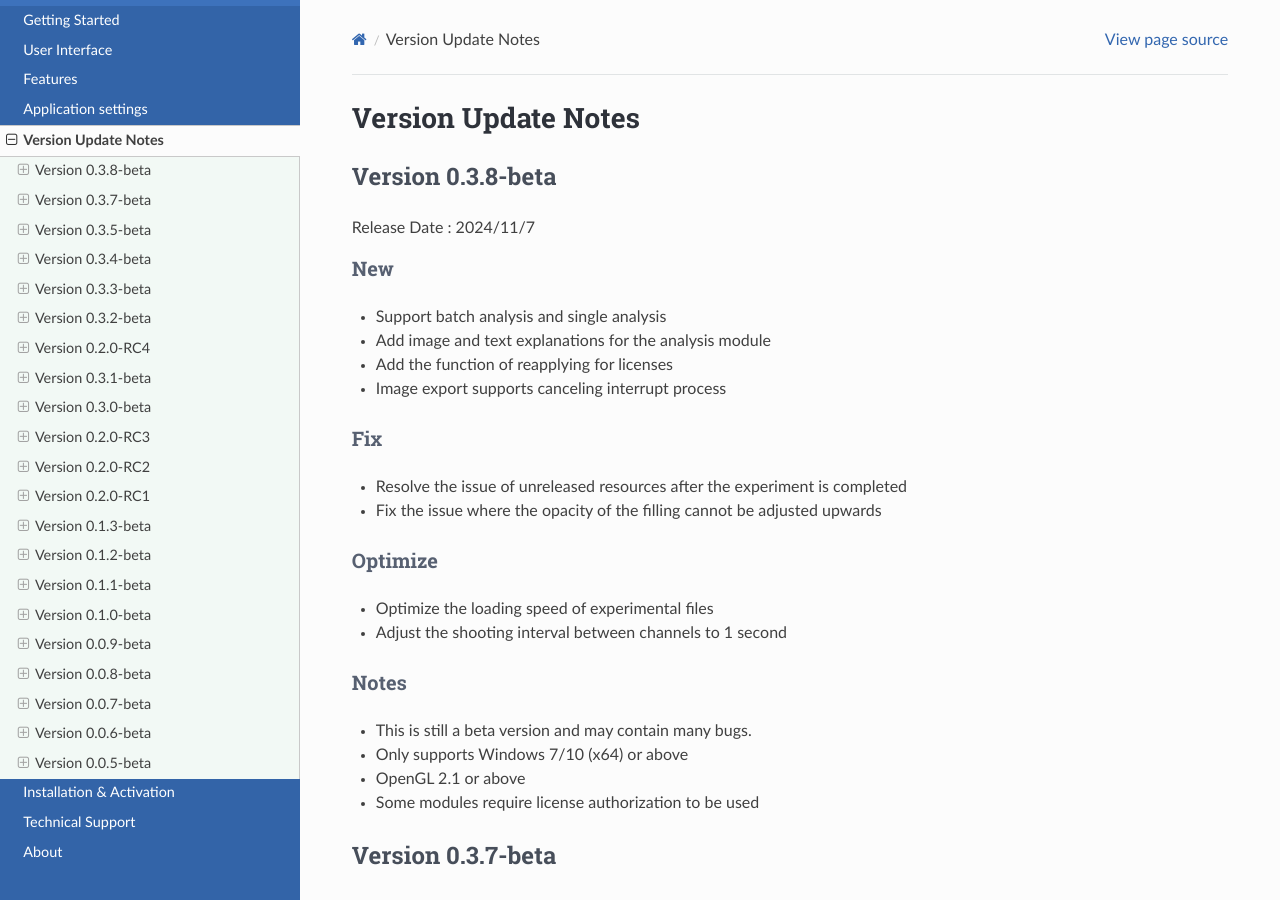
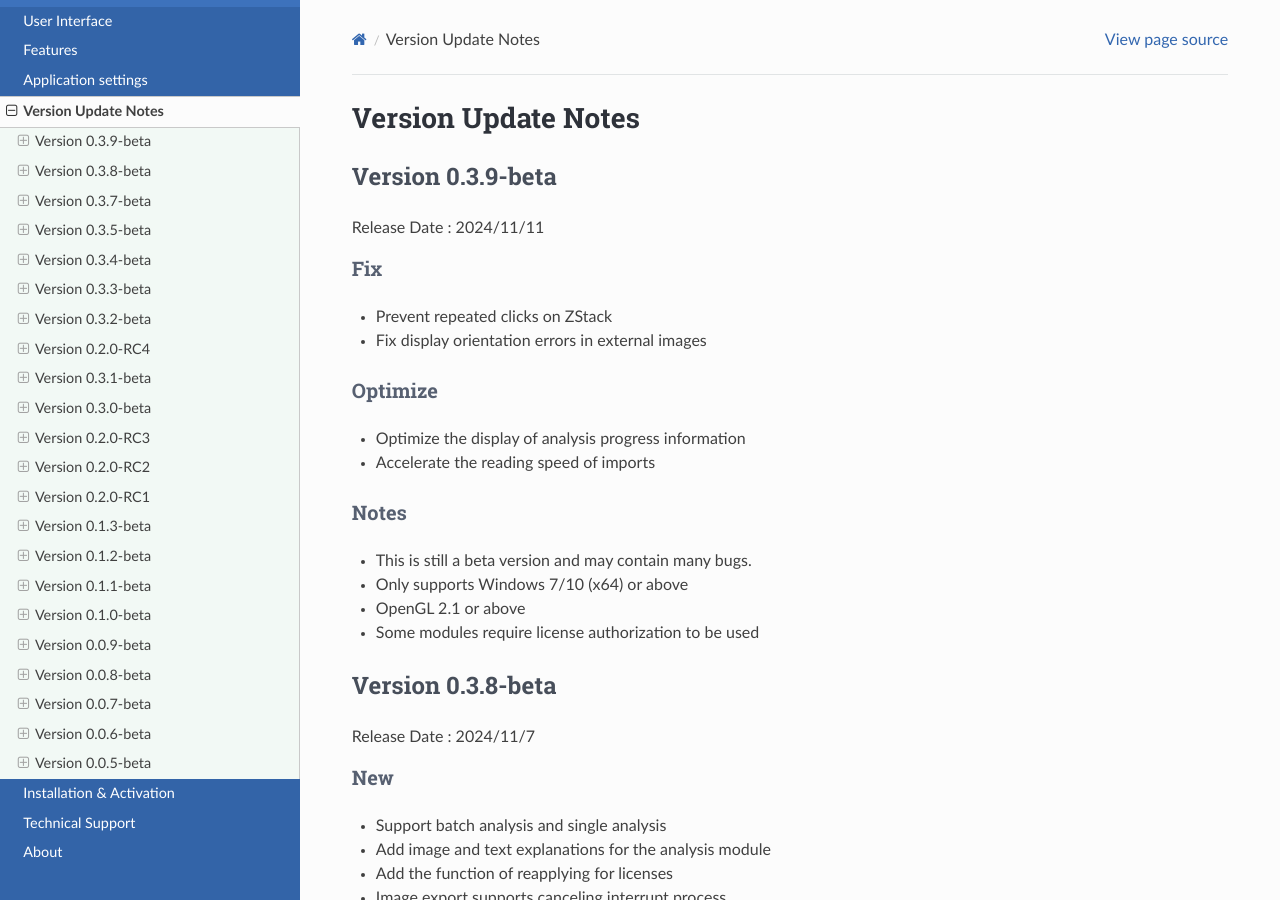
Before and after one commit to yangtong93/living-cell-docs, a Sphinx documentation site: the page built from source/user_guide/upgrade.md, in a window 1280 px wide and 900 px high. Built offline with Sphinx 7.4.7 and the Read the Docs theme 3.1.0, drawn with Linux system fonts in a browser that asks for light colours; pages that are not in the unit, such as notebooks, are missing from menus.

Commit message:
feature: 0.3.9-beta

```diff
--- a/source/user_guide/upgrade.md
+++ b/source/user_guide/upgrade.md
@@ -1,4 +1,22 @@
 # Version Update Notes
+
+## Version 0.3.9-beta
+
+Release Date : 2024/11/11
+
+### Fix
+* Prevent repeated clicks on ZStack
+* Fix display orientation errors in external images
+
+### Optimize
+* Optimize the display of analysis progress information
+* Accelerate the reading speed of imports
+
+### Notes
+* This is still a beta version and may contain many bugs.
+* Only supports Windows 7/10 (x64) or above
+* OpenGL 2.1 or above
+* Some modules require license authorization to be used
 
 ## Version 0.3.8-beta
 
```
Also changed, not shown: 1 other file.
